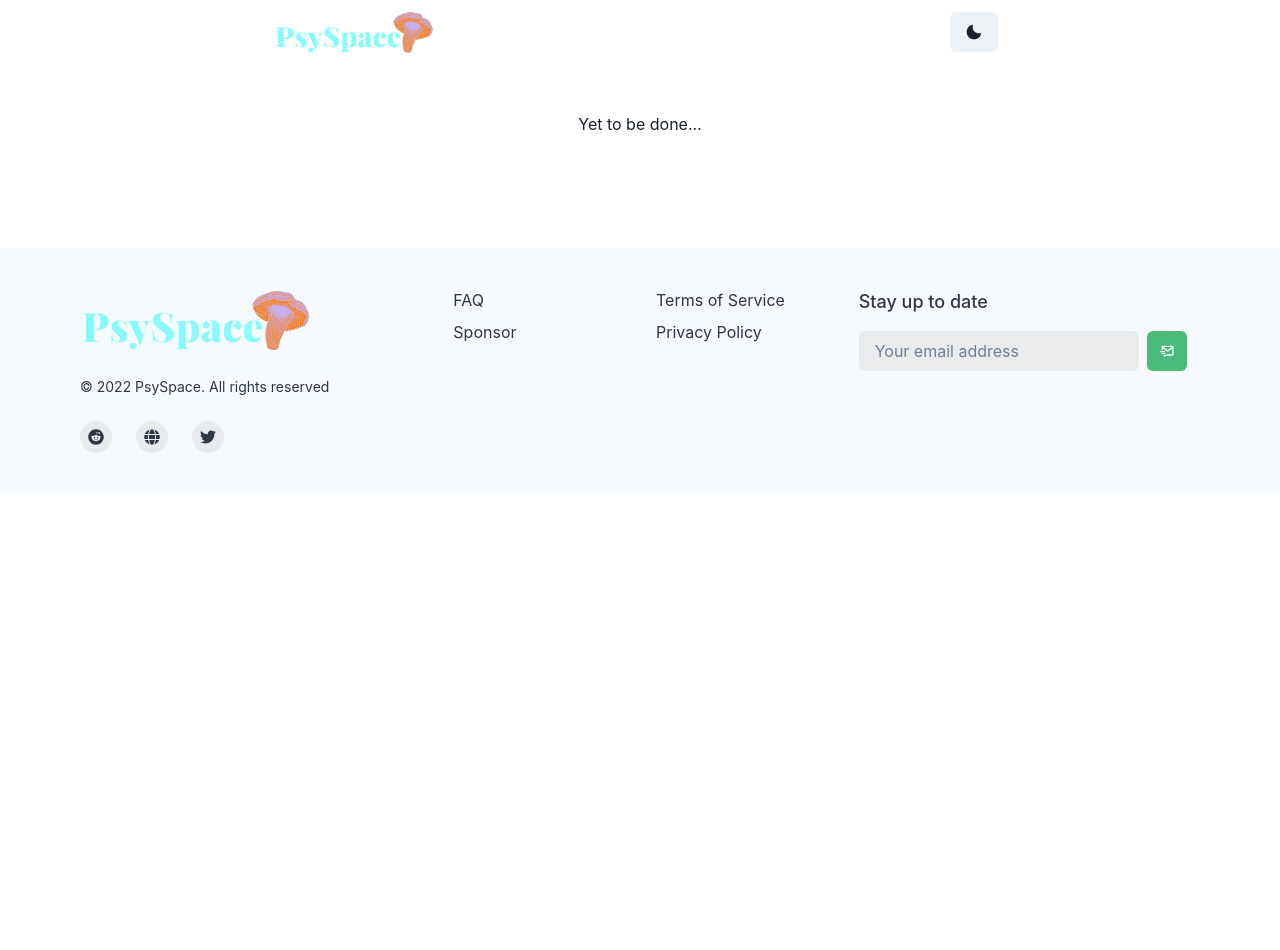
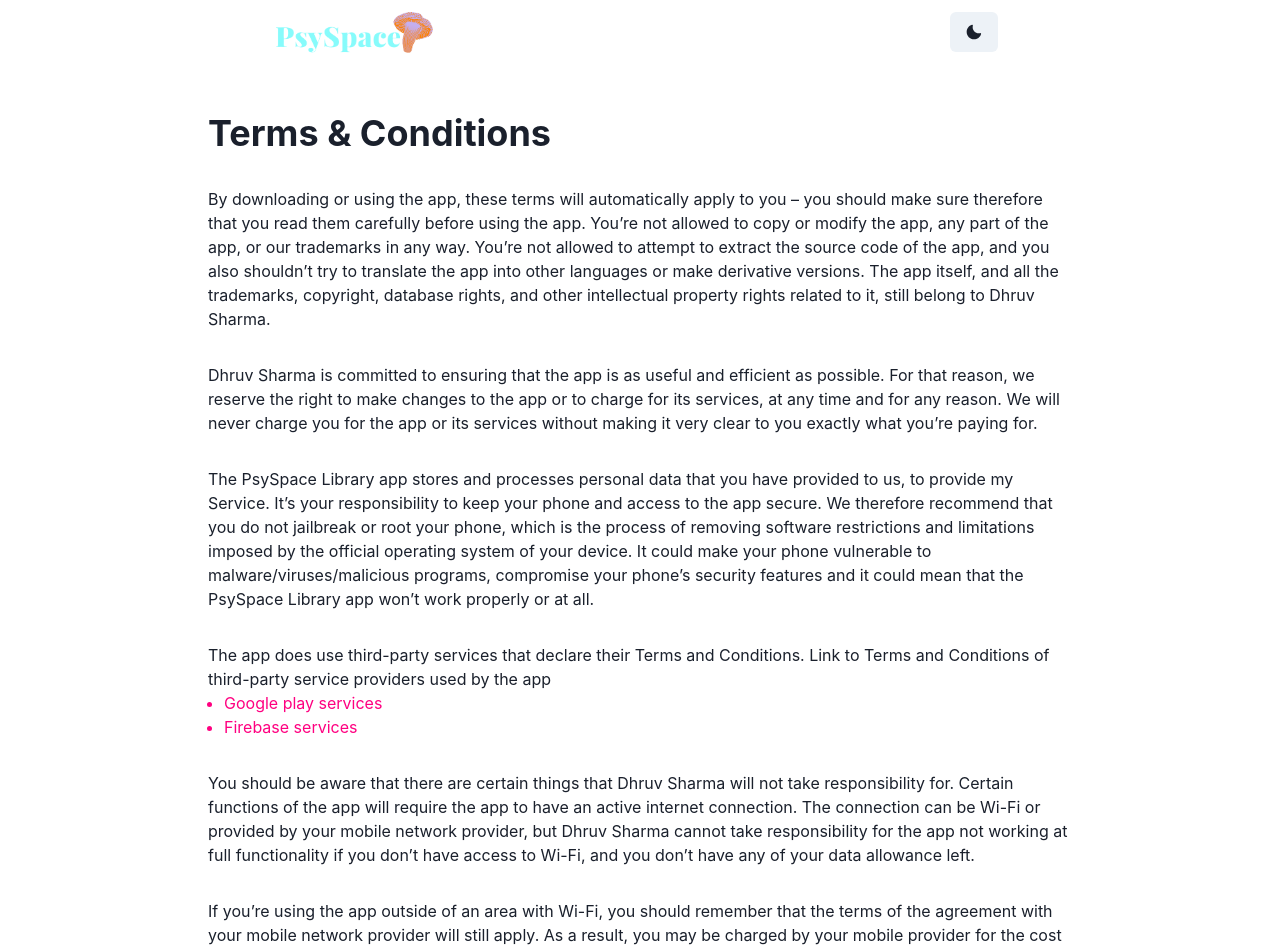
Before and after one commit to Wateraga/psyspacelibrary, a React (Create React App) app: page /terms in a window 1280 px wide. Shown: the top 950 px of the page. Before the commit the page ends 800 px from the top, so only its background shows below. Built offline with nearby package versions, Linux system fonts and the light colour scheme.

Commit message:
added terms & conditions

```diff
--- a/src/pages/terms/index.tsx
+++ b/src/pages/Privacy/index.tsx
@@ -5,7 +5,7 @@ import React from "react";
  * @component
  * @return {React.ReactComponentElement} terms page
  */
-const Terms = () => {
+const Privacy = () => {
   return (
     <>
       <Stack
@@ -20,4 +20,4 @@ const Terms = () => {
   );
 };
 
-export default Terms;
+export default Privacy;
--- /dev/null
+++ b/src/pages/Terms/index.tsx
@@ -0,0 +1,170 @@
+import {
+  Stack,
+  Text,
+  Flex,
+  Container,
+  Heading,
+  UnorderedList,
+  ListItem,
+  Box,
+  Link,
+} from "@chakra-ui/react";
+import React, { useEffect } from "react";
+
+/**
+ * @component
+ * @return {React.ReactComponentElement} privacy page
+ */
+const Terms = () => {
+  // Effect to scroll on top on inital load
+  // ! Need to find an optimal solution for this, following is temporary solution
+  useEffect(() => {
+    window.scrollTo(0, 0);
+  }, []);
+  return (
+    <>
+      <Stack spacing={{ base: 10, md: 20 }} py={{ base: 20, md: 28 }}>
+        <Container maxW={"4xl"}>
+          <Flex flexDirection={"column"} gap={8}>
+            <Heading> Terms & Conditions</Heading>
+            <Text>
+              {" "}
+              By downloading or using the app, these terms will automatically
+              apply to you – you should make sure therefore that you read them
+              carefully before using the app. You’re not allowed to copy or
+              modify the app, any part of the app, or our trademarks in any way.
+              You’re not allowed to attempt to extract the source code of the
+              app, and you also shouldn’t try to translate the app into other
+              languages or make derivative versions. The app itself, and all the
+              trademarks, copyright, database rights, and other intellectual
+              property rights related to it, still belong to Dhruv Sharma.
+            </Text>
+            <Text>
+              {" "}
+              Dhruv Sharma is committed to ensuring that the app is as useful
+              and efficient as possible. For that reason, we reserve the right
+              to make changes to the app or to charge for its services, at any
+              time and for any reason. We will never charge you for the app or
+              its services without making it very clear to you exactly what
+              you’re paying for.
+            </Text>
+            <Text>
+              The PsySpace Library app stores and processes personal data that
+              you have provided to us, to provide my Service. It’s your
+              responsibility to keep your phone and access to the app secure. We
+              therefore recommend that you do not jailbreak or root your phone,
+              which is the process of removing software restrictions and
+              limitations imposed by the official operating system of your
+              device. It could make your phone vulnerable to
+              malware/viruses/malicious programs, compromise your phone’s
+              security features and it could mean that the PsySpace Library app
+              won’t work properly or at all.
+            </Text>
+            <Text>
+              The app does use third-party services that declare their Terms and
+              Conditions. Link to Terms and Conditions of third-party service
+              providers used by the app
+              <Box>
+                <UnorderedList>
+                  <Link
+                    href="https://policies.google.com/terms"
+                    isExternal
+                    color={"#FF0080"}
+                  >
+                    <ListItem>Google play services</ListItem>
+                  </Link>
+                  <Link
+                    href="https://firebase.google.com/terms/analytics"
+                    isExternal
+                    color={"#FF0080"}
+                  >
+                    <ListItem>Firebase services</ListItem>
+                  </Link>{" "}
+                </UnorderedList>
+              </Box>
+            </Text>
+            <Text>
+              You should be aware that there are certain things that Dhruv
+              Sharma will not take responsibility for. Certain functions of the
+              app will require the app to have an active internet connection.
+              The connection can be Wi-Fi or provided by your mobile network
+              provider, but Dhruv Sharma cannot take responsibility for the app
+              not working at full functionality if you don’t have access to
+              Wi-Fi, and you don’t have any of your data allowance left.
+            </Text>
+            <Text>
+              If you’re using the app outside of an area with Wi-Fi, you should
+              remember that the terms of the agreement with your mobile network
+              provider will still apply. As a result, you may be charged by your
+              mobile provider for the cost of data for the duration of the
+              connection while accessing the app, or other third-party charges.
+              In using the app, you’re accepting responsibility for any such
+              charges, including roaming data charges if you use the app outside
+              of your home territory (i.e. region or country) without turning
+              off data roaming. If you are not the bill payer for the device on
+              which you’re using the app, please be aware that we assume that
+              you have received permission from the bill payer for using the
+              app. Along the same lines, Dhruv Sharma cannot always take
+              responsibility for the way you use the app i.e. You need to make
+              sure that your device stays charged – if it runs out of battery
+              and you can’t turn it on to avail the Service, Dhruv Sharma cannot
+              accept responsibility.
+            </Text>
+            <Text>
+              {" "}
+              With respect to Dhruv Sharma’s responsibility for your use of the
+              app, when you’re using the app, it’s important to bear in mind
+              that although we endeavor to ensure that it is updated and correct
+              at all times, we do rely on third parties to provide information
+              to us so that we can make it available to you. Dhruv Sharma
+              accepts no liability for any loss, direct or indirect, you
+              experience as a result of relying wholly on this functionality of
+              the app.
+            </Text>
+            <Text>
+              {" "}
+              At some point, we may wish to update the app. The app is currently
+              available on – the requirements for the system(and for any
+              additional systems we decide to extend the availability of the app
+              to) may change, and you’ll need to download the updates if you
+              want to keep using the app. Dhruv Sharma does not promise that it
+              will always update the app so that it is relevant to you and/or
+              works with the version that you have installed on your device.
+              However, you promise to always accept updates to the application
+              when offered to you, We may also wish to stop providing the app,
+              and may terminate use of it at any time without giving notice of
+              termination to you. Unless we tell you otherwise, upon any
+              termination, (a) the rights and licenses granted to you in these
+              terms will end; (b) you must stop using the app, and (if needed)
+              delete it from your device.
+            </Text>
+
+            <Heading>Changes to This Terms and Conditions</Heading>
+            <Text>
+              I may update our Terms and Conditions from time to time. Thus, you
+              are advised to review this page periodically for any changes. I
+              will notify you of any changes by posting the new Terms and
+              Conditions on this page. These terms and conditions are effective
+              as of 2022-08-12
+            </Text>
+
+            <Heading>Contact Us</Heading>
+            <Text>
+              If you have any questions or suggestions about my Terms and
+              Conditions, do not hesitate to contact me at dhruv@dhash.dev. This
+              Terms and Conditions page was generated by{" "}
+              <Link
+                href={"https://app-privacy-policy-generator.nisrulz.com/"}
+                color={"#FF0080"}
+              >
+                App Privacy Policy Generator
+              </Link>
+            </Text>
+          </Flex>
+        </Container>
+      </Stack>
+    </>
+  );
+};
+
+export default Terms;
--- a/src/pages/privacy/index.tsx
+++ /dev/null
@@ -1,23 +0,0 @@
-import { Stack, Text } from "@chakra-ui/react";
-import React from "react";
-
-/**
- * @component
- * @return {React.ReactComponentElement} privacy page
- */
-const Privacy = () => {
-  return (
-    <>
-      <Stack
-        textAlign={"center"}
-        align={"center"}
-        spacing={{ base: 10, md: 20 }}
-        py={{ base: 20, md: 28 }}
-      >
-        <Text>Yet to be done...</Text>
-      </Stack>
-    </>
-  );
-};
-
-export default Privacy;
--- a/src/routes/MainLayout.tsx
+++ b/src/routes/MainLayout.tsx
@@ -3,8 +3,8 @@ import { Routes, Route } from "react-router-dom";
 import Home from "../pages/Home";
 import Layout from "../components/Layout";
 import Faq from "../pages/Faq";
-import Privacy from "../pages/privacy";
-import Terms from "../pages/terms";
+import Privacy from "../pages/Privacy";
+import Terms from "../pages/Terms";
 /**
  * Component for rendering main routes.
  *
@@ -18,8 +18,8 @@ function MainLayout() {
         <Routes>
           <Route path="/" element={<Home />} />
           <Route path="/faq" element={<Faq />} />{" "}
-          <Route path="/terms" element={<Privacy />} />{" "}
-          <Route path="/privacy" element={<Terms />} />
+          <Route path="/terms" element={<Terms />} />{" "}
+          <Route path="/privacy" element={<Privacy />} />
         </Routes>
       </Layout>
     </>
```
